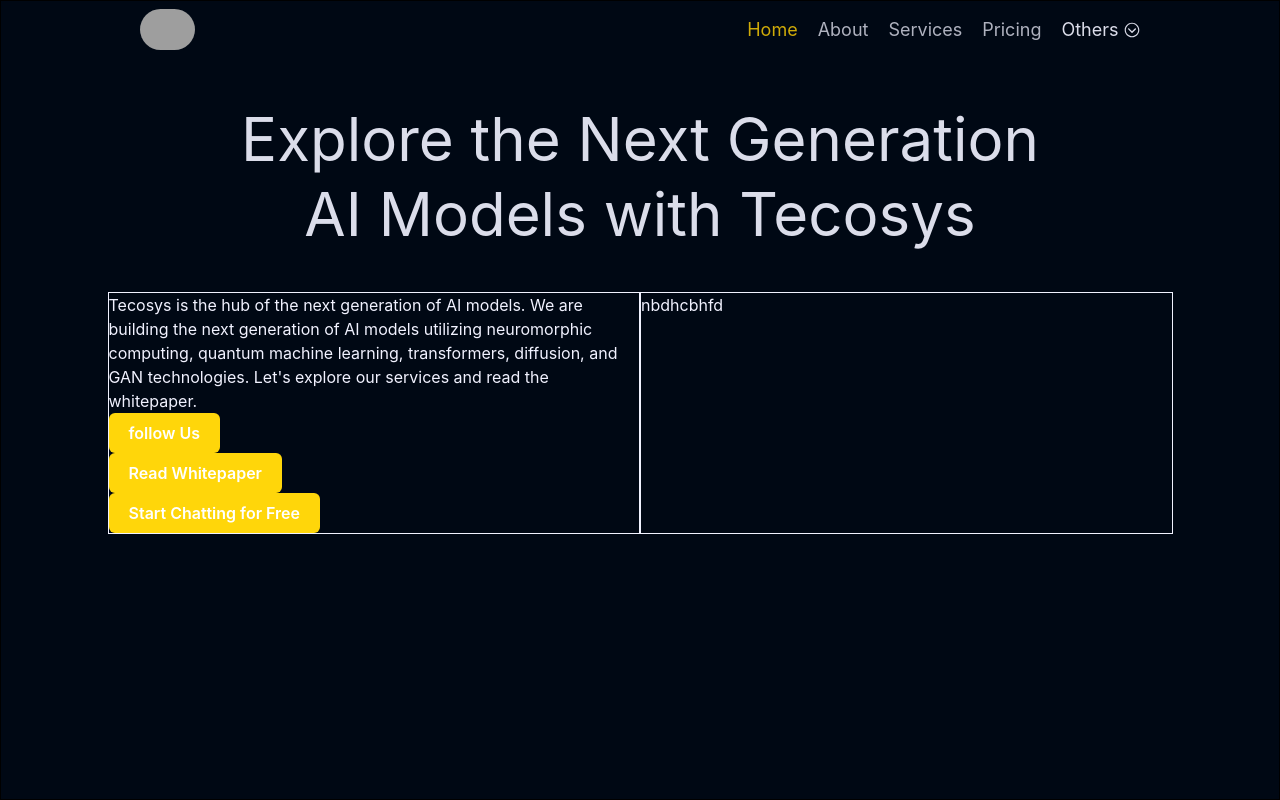
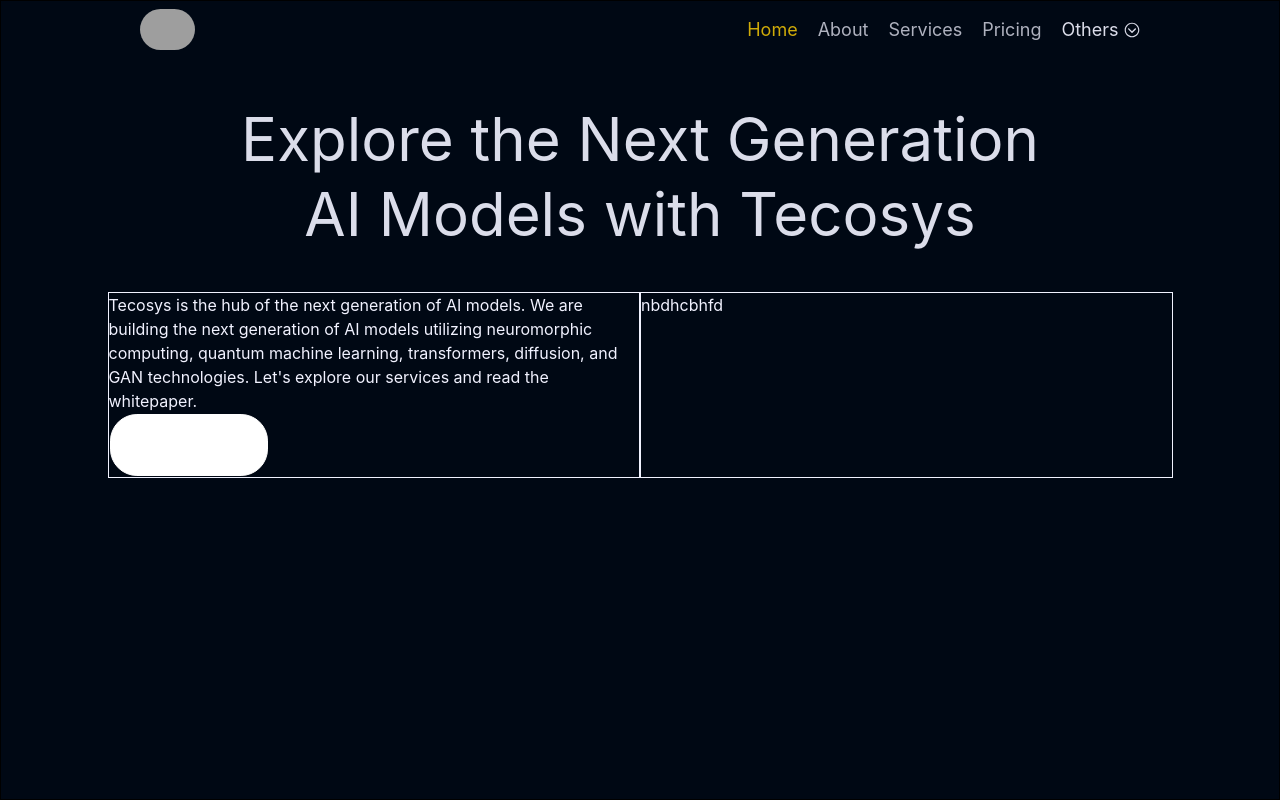
Before and after one commit to ritikaghosh0402/Tecosys-Ai, a React (Vite) app: page / in a window 1280 px wide. Built offline with nearby package versions, Linux system fonts and the light colour scheme; grey boxes are pictures that could not be loaded.

Commit message:
partial hero section

```diff
--- /dev/null
+++ b/src/components/Home/hello.jsx
@@ -0,0 +1,11 @@
+import React from 'react'
+
+function hello() {
+  return (
+    <div>
+      cndsjfkgnkbnm
+    </div>
+  )
+}
+
+export default hello
--- a/src/components/common/ActiveButton.jsx
+++ b/src/components/common/ActiveButton.jsx
@@ -1,4 +1,4 @@
-
+import { Button } from "../ui/moving-border";
 export default function ActiveButton({
   text,
   onClick,
@@ -9,13 +9,13 @@
   type,
 }) {
   return (
-    <button
+    <Button
       disabled={disabled}
       onClick={onClick}
       type={type}
-      className={`flex items-center ${
+      className={`flex items-center border-neutral-200 ${
         outline ? "border border-yellow-50 bg-transparent" : "bg-yellow-50"
-      } cursor-pointer gap-x-2 rounded-md py-2 px-5 font-semibold text-richblack-900 ${customClasses}`}
+      } cursor-pointer gap-x-2 rounded-md py-2 px-5 font-semibold text-richblack-900 bg-white dark:bg-slate-900 text-black dark:text-white border-neutral-200 dark:border-slate-800 ${customClasses}`}
     >
       {children ? (
         <>
@@ -25,6 +25,6 @@
       ) : (
         text
       )}
-    </button>
+    </Button>
   );
 }
--- /dev/null
+++ b/src/components/ui/moving-border.jsx
@@ -0,0 +1,123 @@
+import React from "react";
+import {
+  motion,
+  useAnimationFrame,
+  useMotionTemplate,
+  useMotionValue,
+  useTransform,
+} from "framer-motion";
+import { useRef } from "react";
+import { cn } from "../../utils/cn";
+
+export function Button({
+  borderRadius = "1.75rem",
+  children,
+  as: Component = "button",
+  containerClassName,
+  borderClassName,
+  duration,
+  className,
+  ...otherProps
+}) {
+  return (
+    <Component
+      className={cn(
+        "bg-transparent relative text-xl  h-16 w-40 p-[1px] overflow-hidden ",
+        containerClassName
+      )}
+      style={{
+        borderRadius: borderRadius,
+      }}
+      {...otherProps}
+    >
+      <div
+        className="absolute inset-0"
+        style={{ borderRadius: `calc(${borderRadius} * 0.96)` }}
+      >
+        <MovingBorder duration={duration} rx="30%" ry="30%">
+          <div
+            className={cn(
+              "h-20 w-20 opacity-[0.8] bg-[radial-gradient(var(--sky-500)_40%,transparent_60%)]",
+              borderClassName
+            )}
+          />
+        </MovingBorder>
+      </div>
+
+      <div
+        className={cn(
+          "relative bg-slate-900/[0.8] border border-slate-800 backdrop-blur-xl text-white flex items-center justify-center w-full h-full text-sm antialiased",
+          className
+        )}
+        style={{
+          borderRadius: `calc(${borderRadius} * 0.96)`,
+        }}
+      >
+        {children}
+      </div>
+    </Component>
+  );
+}
+
+export const MovingBorder = ({
+  children,
+  duration = 2000,
+  rx,
+  ry,
+  ...otherProps
+}) => {
+  const pathRef = useRef();
+  const progress = useMotionValue(0);
+
+  useAnimationFrame((time) => {
+    const length = pathRef.current?.getTotalLength();
+    if (length) {
+      const pxPerMillisecond = length / duration;
+      progress.set((time * pxPerMillisecond) % length);
+    }
+  });
+
+  const x = useTransform(
+    progress,
+    (val) => pathRef.current?.getPointAtLength(val).x
+  );
+  const y = useTransform(
+    progress,
+    (val) => pathRef.current?.getPointAtLength(val).y
+  );
+
+  const transform = useMotionTemplate`translateX(${x}px) translateY(${y}px) translateX(-50%) translateY(-50%)`;
+
+  return (
+    <>
+      <svg
+        xmlns="http://www.w3.org/2000/svg"
+        preserveAspectRatio="none"
+        className="absolute h-full w-full"
+        width="100%"
+        height="100%"
+        {...otherProps}
+      >
+        <rect
+          fill="none"
+          width="100%"
+          height="100%"
+          rx={rx}
+          ry={ry}
+          ref={pathRef}
+        />
+      </svg>
+      <motion.div
+        style={{
+          position: "absolute",
+          top: 0,
+          left: 0,
+          display: "inline-block",
+          transform,
+        }}
+      >
+        {children}
+      </motion.div>
+    </>
+  );
+};
--- a/src/pages/Home.jsx
+++ b/src/pages/Home.jsx
@@ -29,10 +29,9 @@
               Tecosys is the hub of the next generation of AI models. We are building the next generation of AI models utilizing neuromorphic computing, quantum machine learning, transformers, diffusion, and GAN technologies. Let&#39;s explore our services and read the whitepaper.
             </motion.div>
             <div>
-              {HeroButton.map((button, index) => (
-                <ActiveButton key={index} text={button.text} customClasses="bg-blue-500 text-white" />
-              ))
-              }
+
+                <ActiveButton key={1} text={'Read Whitepaper'} customClasses="text-white" />
+
             </div>
             <div>
               {/* button */}
```
